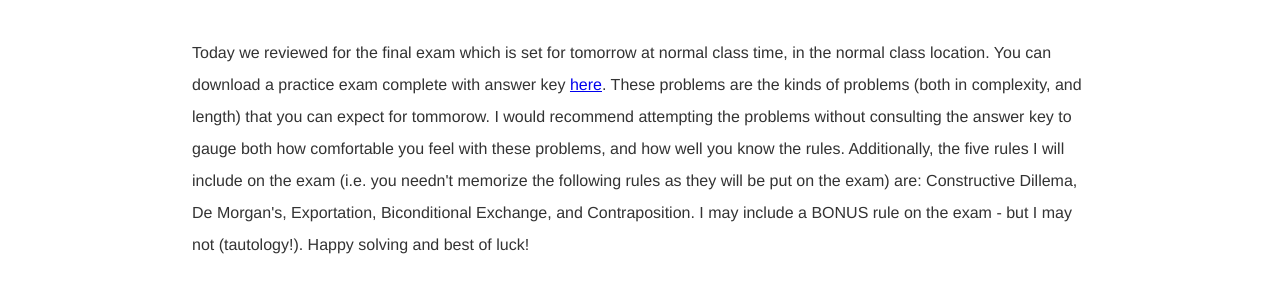
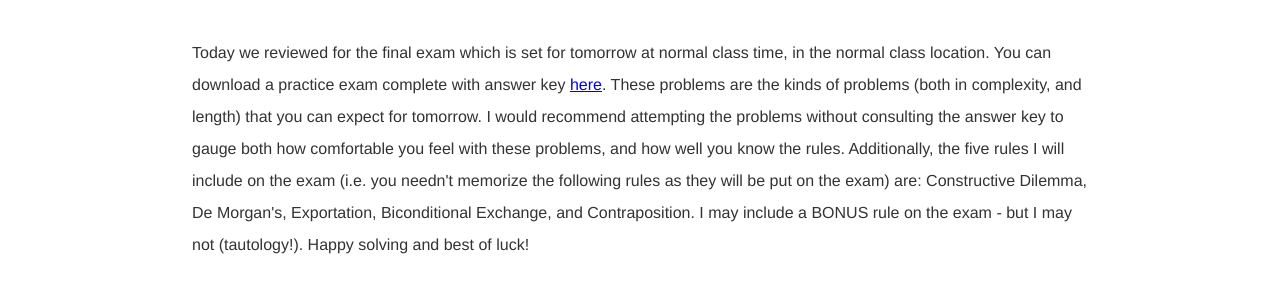
Before and after one commit to kevinjpatton/kevinjpatton.github.io, a Jekyll site: the page built from teaching/phil_110/index.html, in a window 1280 px wide and 900 px high, scrolled down 5544 px. Shown: the part 432-732 px from the top of the window. Built offline with Jekyll 4.4.1, drawn with Linux system fonts in a browser that asks for light colours; Markdown is read by kramdown in place of the engine named in the settings.

Commit message:
Update index.html

```diff
--- a/teaching/phil_110/index.html
+++ b/teaching/phil_110/index.html
@@ -49,4 +49,4 @@ title: Philosophy 110 - Kevin Patton
 <h1>Day 21</h1>
 <p>Today we finalized our discussion of sentential logic by discussing the indirect proof method.  You can download today's handout <a href=/teaching/phil_110/Day23-Section7.6.pdf target="_blank">here</a>.  For reading, please section 7.8 (pages 259 - 260), and for homework please do practice problems 2, 5, 6, 18, and 20 from <a href=/teaching/phil_110/SummerIndirectPractice.pdf target="_blank">this handout</a>.  Also, don't forget about the extra credit opportunity!  Happy solving!</p>
 <h1>Day 22</h1>
-<p>Today we reviewed for the final exam which is set for tomorrow at normal class time, in the normal class location.  You can download a practice exam complete with answer key <a href=/teaching/phil_110/PracticeExam2Summer.pdf target="_blank">here</a>.  These problems are the kinds of problems (both in complexity, and length) that you can expect for tommorow.  I would recommend attempting the problems without consulting the answer key to gauge both how comfortable you feel with these problems, and how well you know the rules.  Additionally, the five rules I will include on the exam (i.e. you needn't memorize the following rules as they will be put on the exam) are: Constructive Dillema, De Morgan's, Exportation, Biconditional Exchange, and Contraposition.  I may include a BONUS rule on the exam - but I may not (tautology!).  Happy solving and best of luck!
+<p>Today we reviewed for the final exam which is set for tomorrow at normal class time, in the normal class location.  You can download a practice exam complete with answer key <a href=/teaching/phil_110/PracticeExam2Summer.pdf target="_blank">here</a>.  These problems are the kinds of problems (both in complexity, and length) that you can expect for tomorrow.  I would recommend attempting the problems without consulting the answer key to gauge both how comfortable you feel with these problems, and how well you know the rules.  Additionally, the five rules I will include on the exam (i.e. you needn't memorize the following rules as they will be put on the exam) are: Constructive Dilemma, De Morgan's, Exportation, Biconditional Exchange, and Contraposition.  I may include a BONUS rule on the exam - but I may not (tautology!).  Happy solving and best of luck!
```
